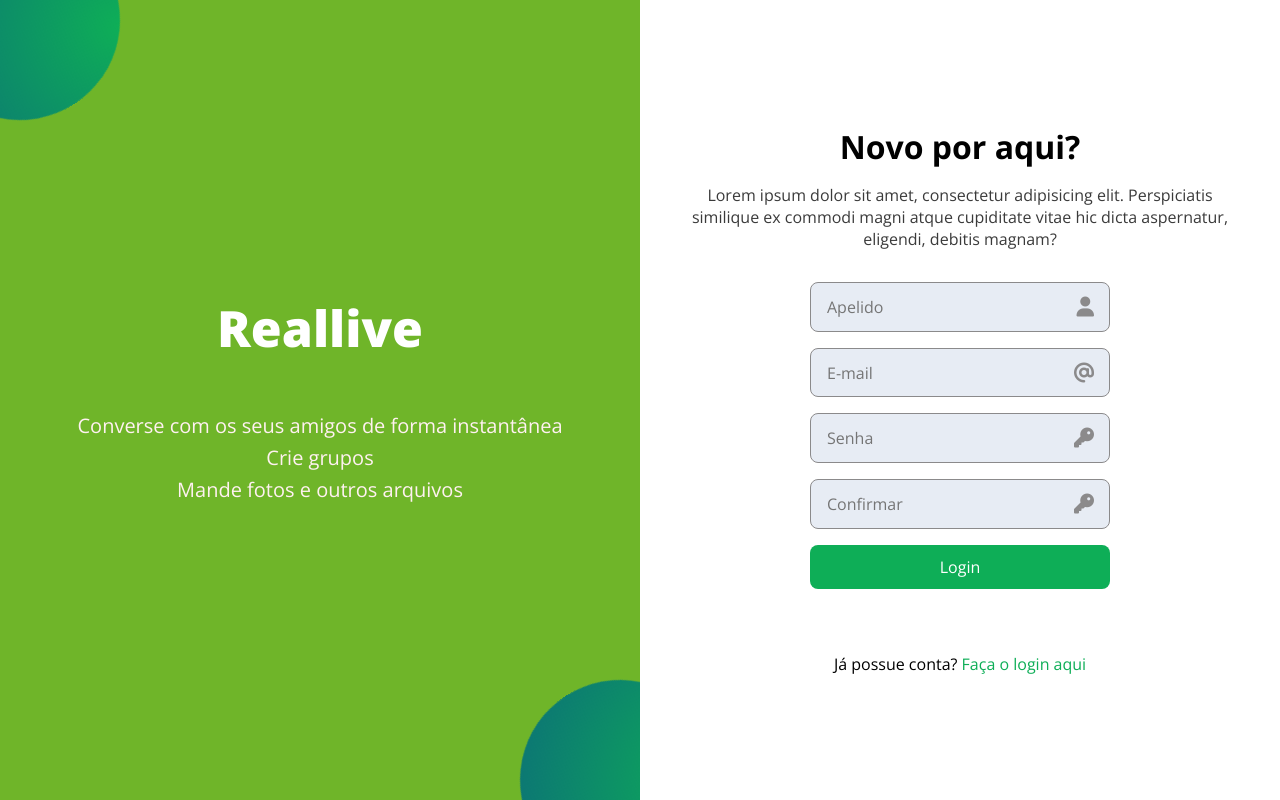
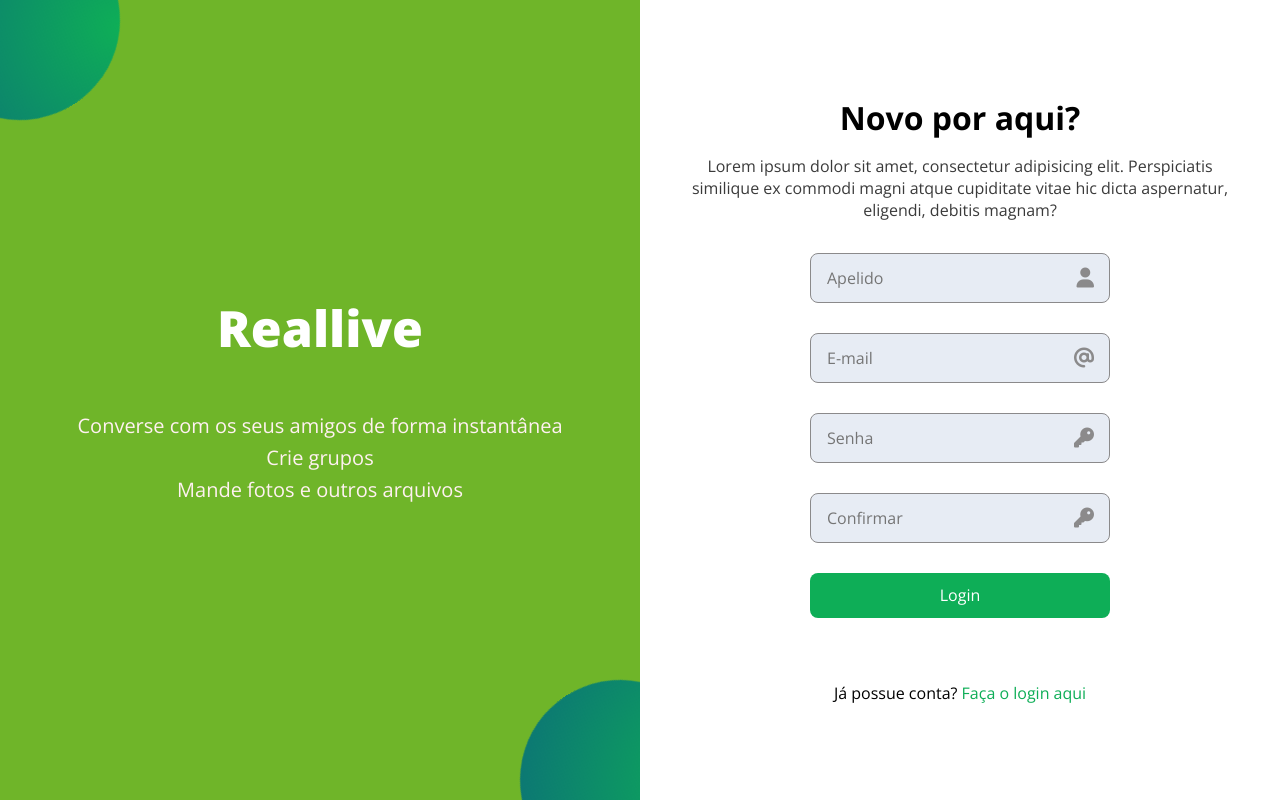
Before and after one commit to mytionbr/reallive-client, an Angular app: page /signup in a window 1280 px wide. Built offline with nearby package versions, Linux system fonts and the light colour scheme.

Commit message:
add field error field

```diff
--- a/src/app/components/auth/signin/signin.component.html
+++ b/src/app/components/auth/signin/signin.component.html
@@ -14,15 +14,23 @@
             <input type="email" id="email" placeholder="E-mail" (change)="onChange($event)">
             <label for="email">E-mail</label>
             <i class="fa-solid fa-at"></i>
+            <span></span>
         </div>
         <div class="field">
             <input type="password" id="password" placeholder="Senha" (change)="onChange($event)">
             <label for="password">Senha</label>
             <i class="fa-solid fa-key"></i>
+            <span></span>
         </div>
         <button class="action-btn">
             Login
         </button>
+        <div *ngIf="errors">
+            <div class="errors">
+                <p>Algo está errado</p>
+            </div>
+        </div>
+
     </form>
     <div class="text-footer">
         Não possue uma conta? <a routerLink="/signup">Se cadastre aqui</a>
--- a/src/app/components/auth/signin/signin.component.ts
+++ b/src/app/components/auth/signin/signin.component.ts
@@ -7,6 +7,8 @@ import { AuthFormStyleService } from '../auth-form-style.service';
   styleUrls: ['./signin.component.scss']
 })
 export class SigninComponent implements OnInit {
+
+  errors = "";
 
   constructor(private authFormStyleService: AuthFormStyleService) { }
 
--- a/src/app/components/auth/signup/signup.component.html
+++ b/src/app/components/auth/signup/signup.component.html
@@ -14,21 +14,25 @@
             <input type="text" id="nickname" placeholder="Apelido" (change)="onChange($event)">
             <label for="nickname">Apelido</label>
             <i class="fa-solid fa-user"></i>
+            <span></span>
         </div>
         <div class="field">
             <input type="email" id="email" placeholder="E-mail" (change)="onChange($event)">
             <label for="email">E-mail</label>
             <i class="fa-solid fa-at"></i>
+            <span></span>
         </div>
         <div class="field">
             <input type="password" id="password" placeholder="Senha" (change)="onChange($event)">
             <label for="password">Senha</label>
             <i class="fa-solid fa-key"></i>
+            <span></span>
         </div>
         <div class="field">
             <input type="password" id="password-confirm" placeholder="Confirmar" (change)="onChange($event)">
             <label for="password-confirm">Confirmar</label>
             <i class="fa-solid fa-key"></i>
+            <span></span>
         </div>
         <button class="action-btn">
             Login
--- /dev/null
+++ b/src/app/layouts/app/app.component.html
@@ -0,0 +1 @@
+<p>app works!</p>
--- a/src/styles/auth-form-style.scss
+++ b/src/styles/auth-form-style.scss
@@ -1,5 +1,6 @@
   $green: rgba(14, 174, 87, 1);
   $grey: #8b8a8b;
+  $red: #E83A30;
 
   .container {
     width: 100%;
@@ -43,6 +44,7 @@ $grey: #8b8a8b;
 
         .field {
           display: flex;
+          flex-direction: column;
           margin-bottom: 1rem;
           width: 100%;
           position: relative;
@@ -115,6 +117,29 @@ $grey: #8b8a8b;
           input.active ~ i {
             color: $green;
           }
+
+          span {
+              min-height: 0.9rem;
+              font-size: 0.8rem;
+              margin-left: 17px;
+          }
+
+          &.error {
+            & > span {
+              color: $red;
+            }
+            & > input {
+              border-color: $red;
+
+              & ~ label {
+                color: $red;
+              }
+
+              & ~ i {
+                color: $red;
+              }
+            }
+          }
         }
 
         .action-btn {
@@ -127,10 +152,19 @@ $grey: #8b8a8b;
           color: #fff;
           font-size: 1rem;
           cursor: pointer;
+          margin-bottom: 1rem;
+        }
+
+        .errors{
+          width: 100%;
+          padding: 1rem 2rem;
+          background-color: $red;
+          color: #fff;
+          border-radius: 10px;
         }
       }
       .text-footer {
-      margin-top: 2rem;
+        margin-top: 1rem;
       }
     }
   }
```
Also changed, not shown: src/app/layouts/app/app.component.ts (added, +15 -0 lines), src/app/layouts/app/app.component.scss (added), 1 other file (tests, documents, lock files or other folders). Lines whose indentation alone changed are shown as unchanged.
